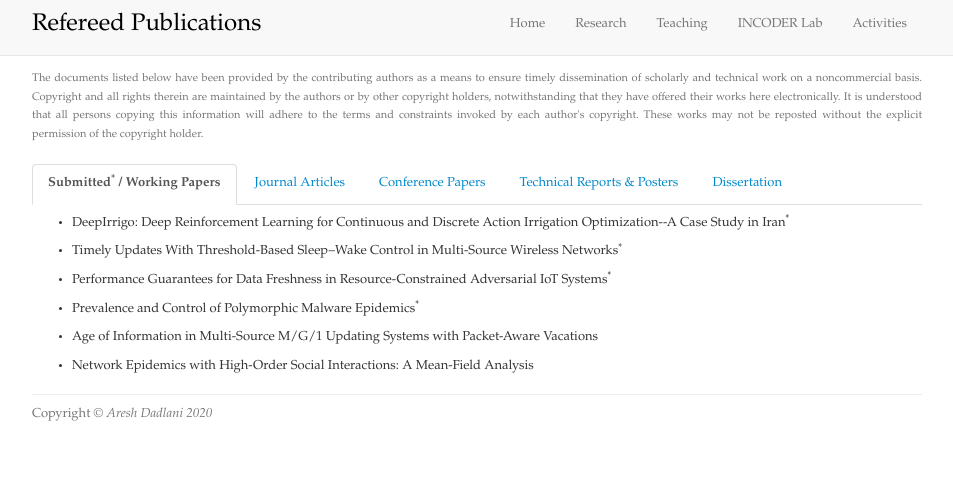
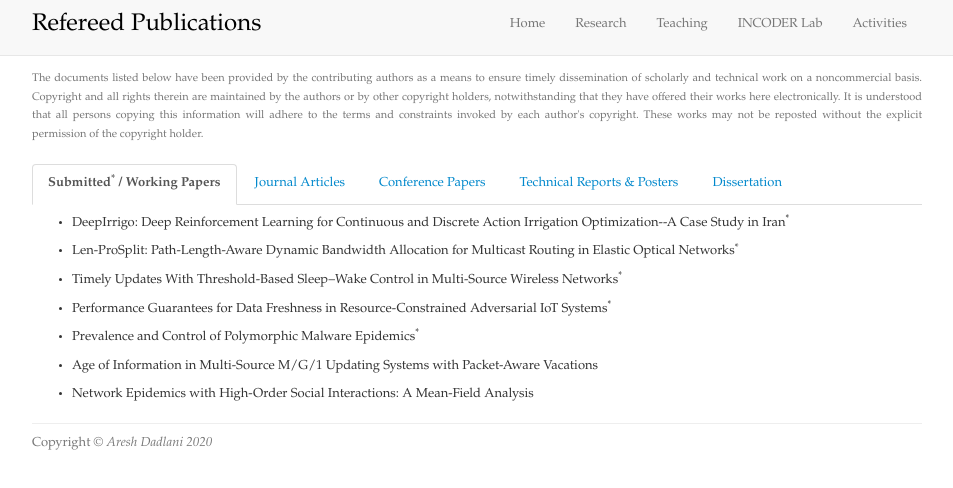
Before and after one commit to a-dadlani/a-dadlani.github.io, a plain HTML site: page publication.html in a window 1280 px wide. Shown: the whole page, without its empty margins (163-1116 px from the left). Drawn offline with nearby package versions, Linux system fonts and the light colour scheme.

Commit message:
Publication updated
Len-ProSplit: Path-Length-Aware Dynamic Bandwidth Allocation for Multicast Routing in Elastic Optical Networks

```diff
--- a/publication.html
+++ b/publication.html
@@ -125,6 +125,10 @@
 
 					   	   <li>
 		  	    		   <p>DeepIrrigo: Deep Reinforcement Learning for Continuous and Discrete Action Irrigation Optimization--A Case Study in Iran<sup>&#42;</sup></p>
+						   </li>
+
+						   <li>
+		  	    		   <p>Len-ProSplit: Path-Length-Aware Dynamic Bandwidth Allocation for Multicast Routing in Elastic Optical Networks<sup>&#42;</sup></p>
 						   </li>
 
 						   <li>
```
